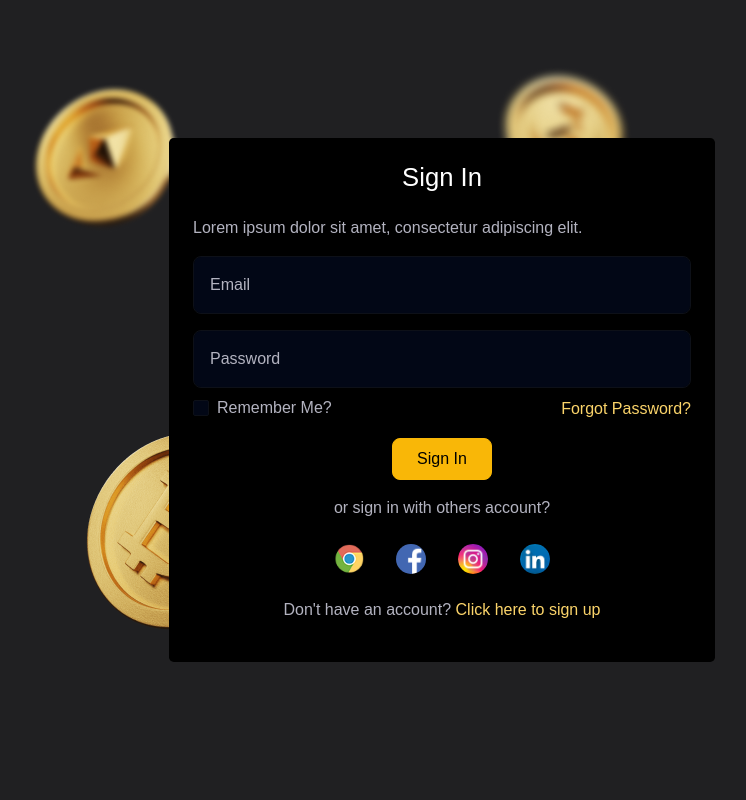
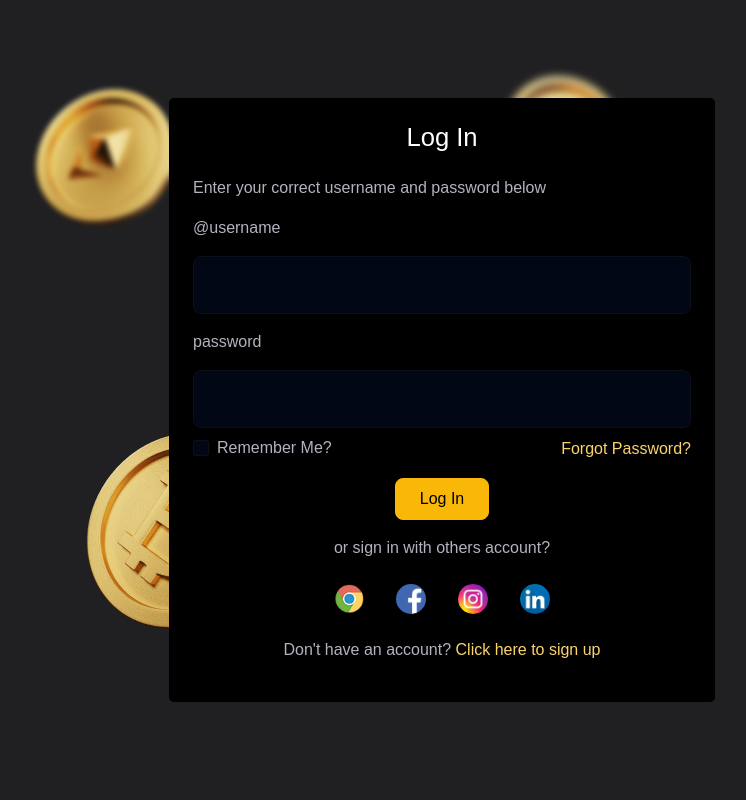
Before and after one commit to GodsplanElot/Bitcoin_mining_BANK, a Django app: page /login/ in a window 1280 px wide. Shown: the whole page, without its empty margins (198-944 px from the left). Run offline with Django 5.2, Linux system fonts and the light colour scheme; some libraries are stand-ins or nearby versions.

Commit message:
finished with user login form and logic

```diff
--- a/core/UserApp/forms.py
+++ b/core/UserApp/forms.py
@@ -8,7 +8,7 @@ class LoginForm(AuthenticationForm):
         'class': 'form-control',
         'id': 'floatingInput',
     }))
-    password1 = forms.CharField(widget=forms.PasswordInput(attrs={
+    password = forms.CharField(widget=forms.PasswordInput(attrs={
         'placeholder': 'enter password',
         'class': 'form-control',
         'id': 'form-Password'
--- a/core/UserApp/templates/UserApp/login.html
+++ b/core/UserApp/templates/UserApp/login.html
@@ -5,7 +5,7 @@
   <head>
     <meta charset="utf-8">
       <meta name="viewport" content="width=device-width, initial-scale=1, shrink-to-fit=no">
-      <title>Register New User</title>
+      <title>User Login</title>
       <!-- Favicon -->
       <link rel="shortcut icon" href="{% static 'pages/images/favicon.ico' %}">
       <link rel="stylesheet" href="{% static 'pages/css/core/libs.min.css' %}">
@@ -31,17 +31,27 @@
                 <div class="card bg-dark">
                     <div class="card-body">
                         <div class="auth-form">
-                                <h2 class="text-center mb-4">Sign In</h2>
-                                <form>
-                                    <p>Lorem ipsum dolor sit amet, consectetur adipiscing elit.</p>
+                                <h2 class="text-center mb-4">Log In</h2>
+                                <form method='post' action=".">
+                                    {% csrf_token %}
+
+                                    <p>Enter your correct username and password below</p>
+
                                     <div class="form-floating mb-3">
-                                        <input type="email" class="form-control" id="floatingInput" placeholder="name@example.com">
-                                        <label for="floatingInput">Email</label>
+                                        <p>@username </p>
+                                        {% comment %} <input type="email" class="form-control" id="floatingInput" placeholder="name@example.com">
+                                        <label for="floatingInput">Email</label> {% endcomment %}
+                                        {{ form.username }}
                                     </div>
                                      <div class="form-floating mb-2">
+                                        <p>password</p>
+                                        {% comment %}
                                         <input type="email" class="form-control" id="Password" placeholder="Password">
-                                        <label for="Password">Password</label>
+                                        <label for="Password">Password</label> {% endcomment %}
+                                        {{ form.password }}
                                     </div>
+                                    </div>
+
                                     <div class="d-flex justify-content-between  align-items-center flex-wrap gap-2">
                                         <div class="form-group mb-0">
                                             <div class="form-check">
@@ -53,8 +63,18 @@
                                             <a href="recoverpw.html">Forgot Password?</a>
                                         </div>
                                     </div>
+
+
+                                    {% if form.errors or form.non_field_errors %}
+                                        {% for field in form %}
+                                            {{ field.errors }}
+                                        {% endfor %}
+                                        {{ form.non_field_errors }}
+                                     {% endif %}
+
+
                                     <div class="text-center mt-3">
-                                        <button type="button" class="btn btn-primary">Sign In</button>
+                                        <button class="btn btn-primary">Log In</button>
                                     </div>
                                     <div class="text-center mt-3">
                                         <p>or sign in with others account?</p>
--- a/core/UserApp/urls.py
+++ b/core/UserApp/urls.py
@@ -1,10 +1,12 @@
+from django.contrib.auth import views as auth_views
 from django.urls import path
 from . import views
+from .forms import LoginForm
 
 app_name = 'UserApp'
 
 urlpatterns = [
     path('register_user/', views.register_user, name='register_user'),  # register_user
-    path('login/', views.login, name='login'),  # login
+    path('login/', auth_views.LoginView.as_view(template_name='UserApp/login.html', authentication_form=LoginForm), name='login'),  # login
 
 ]
--- a/core/core/settings.py
+++ b/core/core/settings.py
@@ -26,6 +26,11 @@ SECRET_KEY = 'django-insecure-jcksnq1n444m0ykqpl*z+is$+9subh#zj@1btctym@9elr3)y9
 DEBUG = True
 
 ALLOWED_HOSTS = []
+
+LOGIN_URL = 'login/'
+LOGIN_REDIRECT_URL = '/dashboard/'
+LOGOUT_REDIRECT_URL = '/'
+
 
 
 # Application definition
```
Also changed, not shown: core/pages/templates/pages/base.html (+7 -1 lines), core/db.sqlite3.
